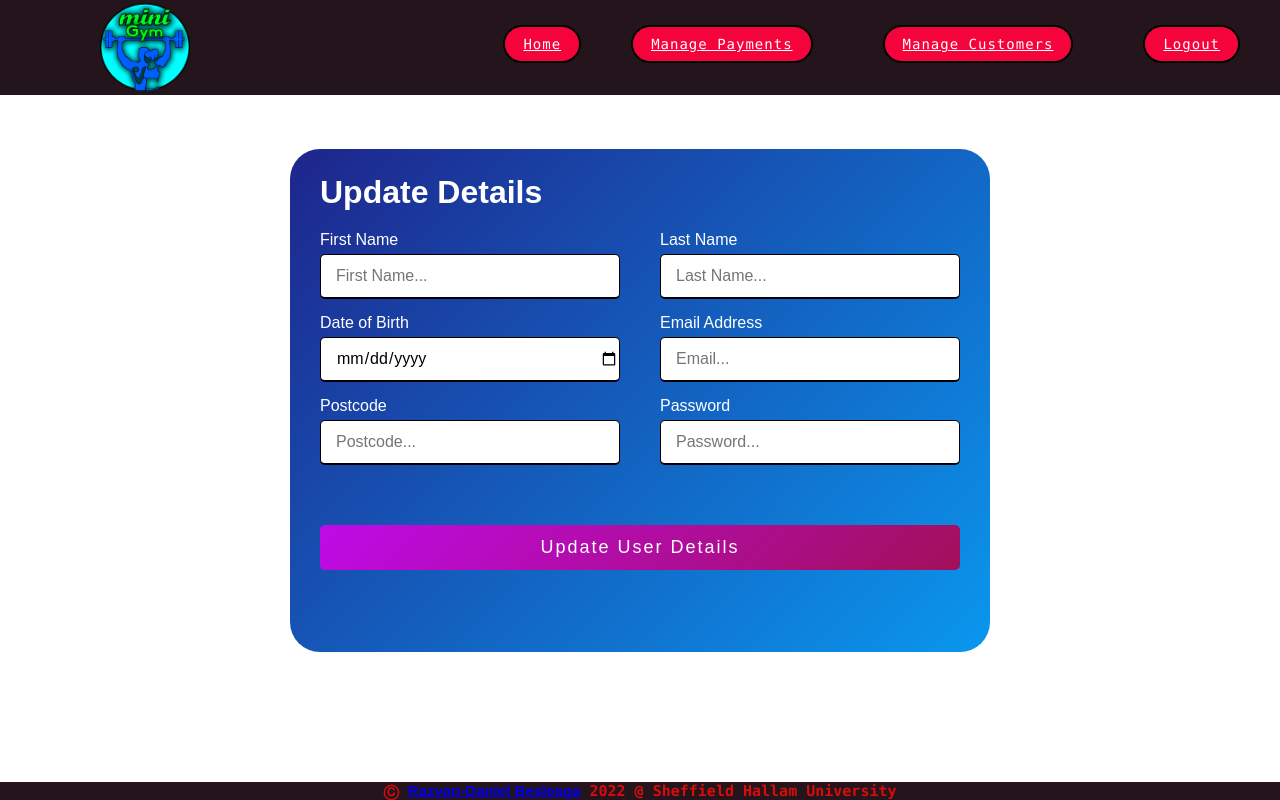
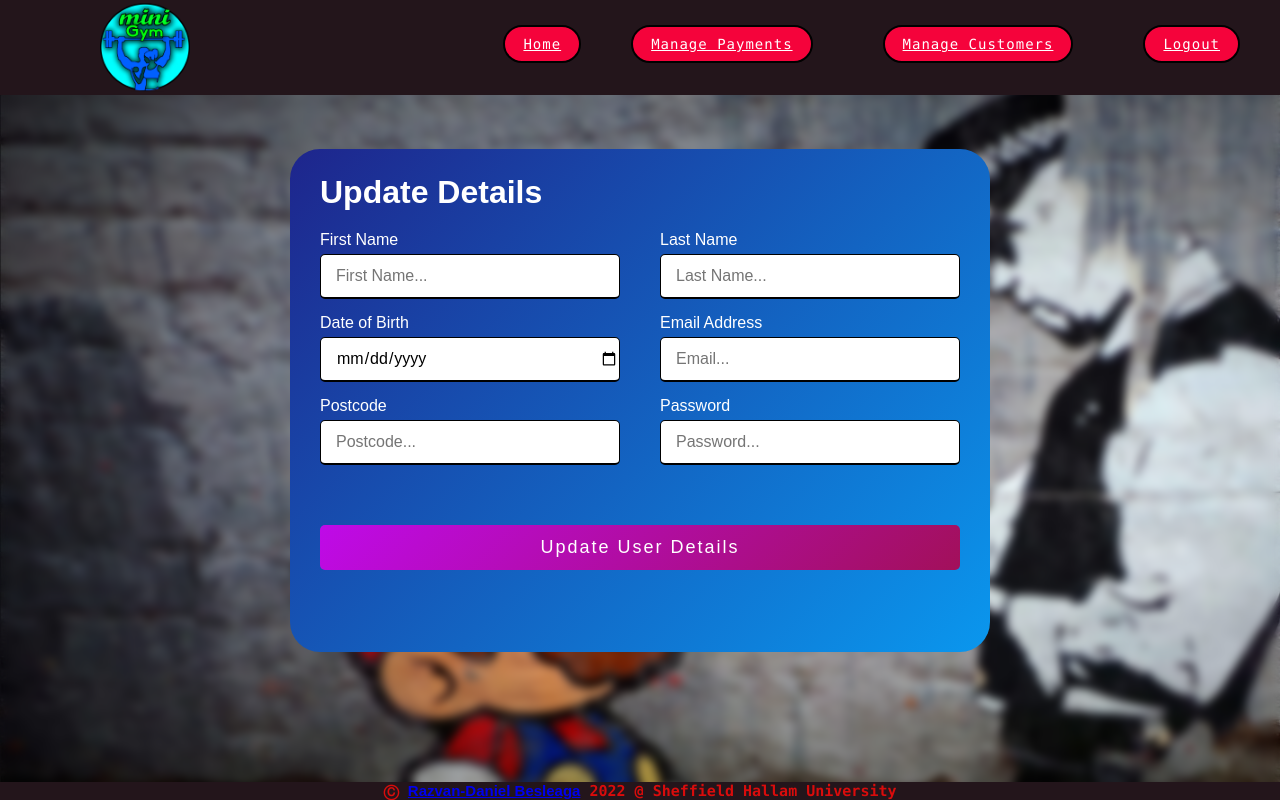
Before and after one commit to aGamer106/databases-and-web-assignment, a PHP site: page /Assignment/updateCustomerDetails.php?username=1 in a window 1280 px wide. Run offline with PHP 8.4, Linux system fonts and the light colour scheme; the visitor is signed in with stand-in values (Sample User, id 1); data that the repository does not hold is empty.

Commit message:
added background image

```diff
--- a/style/updateCustomerDetails.css
+++ b/style/updateCustomerDetails.css
@@ -12,6 +12,7 @@ body {
     align-items: center;
     padding: 10px;
     overflow: hidden;
+    background-image: url("photos/mario.jpg");
     background-repeat: no-repeat;
     backdrop-filter: blur(5px);
 }
```
